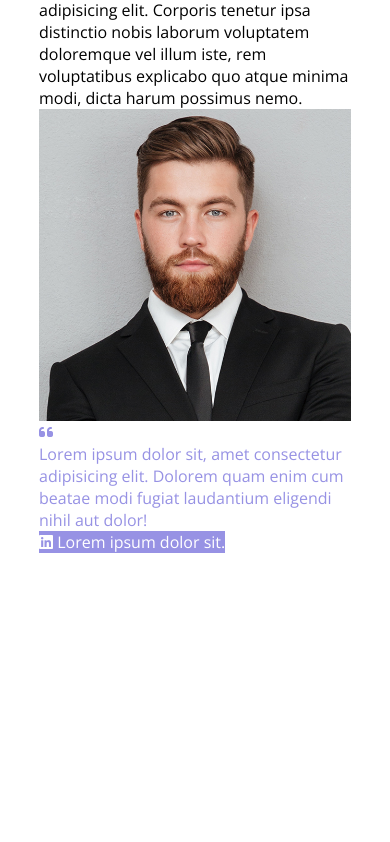
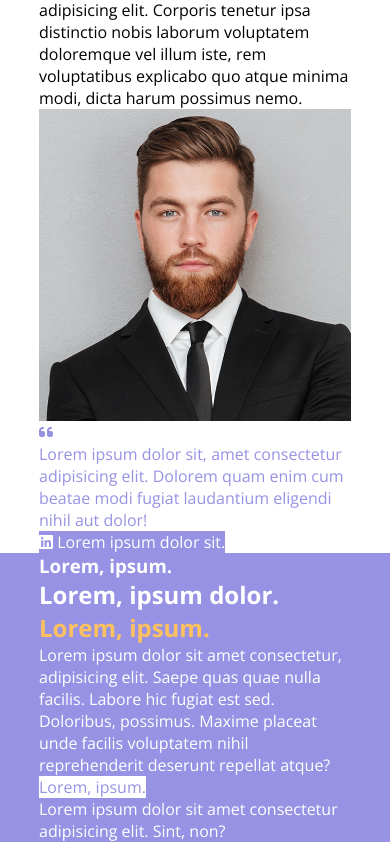
Before and after one commit to PaoloMarzocchi/htmlcss-responsive-layout, a plain HTML site: page index.html in a window 390 px wide. Shown: the part 5264-6106 px from the top of the page. Before the commit the page ends 5817 px from the top, so only its background shows below. Drawn offline with nearby package versions, Linux system fonts and the light colour scheme.

Commit message:
add get-started section structure mobile layout

```diff
--- a/assets/css/style.css
+++ b/assets/css/style.css
@@ -168,4 +168,20 @@ img {
 }
 /* #endregion About section */
 
+/* #region Get-started section */
+    .get-started{
+        background-color: var(--resp-secondary);
+        color: var(--resp-lighter);
+
+        & .free-adv{
+            color: var(--resp-free);
+        }
+
+        & a{
+            background-color: var(--resp-lighter);
+            color: var(--resp-secondary);
+        }
+    }
+/* #endregion Get-started section */
+
 /* #endregion main */
--- a/index.html
+++ b/index.html
@@ -338,6 +338,25 @@
             </div>
         </section>
         <!-- /About section -->
+
+        <!-- Get-started section -->
+        <section class="get-started">
+            <div class="container">
+                <h3>Lorem, ipsum.</h3>
+                <h2>Lorem, ipsum dolor.</h2>
+                <h2 class="free-adv">Lorem, ipsum.</h2>
+                <p>
+                    Lorem ipsum dolor sit amet consectetur, adipisicing elit. Saepe quas quae nulla facilis. Labore hic fugiat est sed. Doloribus, possimus. Maxime placeat unde facilis voluptatem nihil reprehenderit deserunt repellat atque?
+                </p>
+                <div>
+                    <a href="#">Lorem, ipsum.</a>
+                </div>
+                <p>
+                    Lorem ipsum dolor sit amet consectetur adipisicing elit. Sint, non?
+                </p>
+            </div>
+        </section>
+        <!-- /Get-started section -->
     </main>
     <!-- /Main section -->
     <footer class="site-footer">
```
